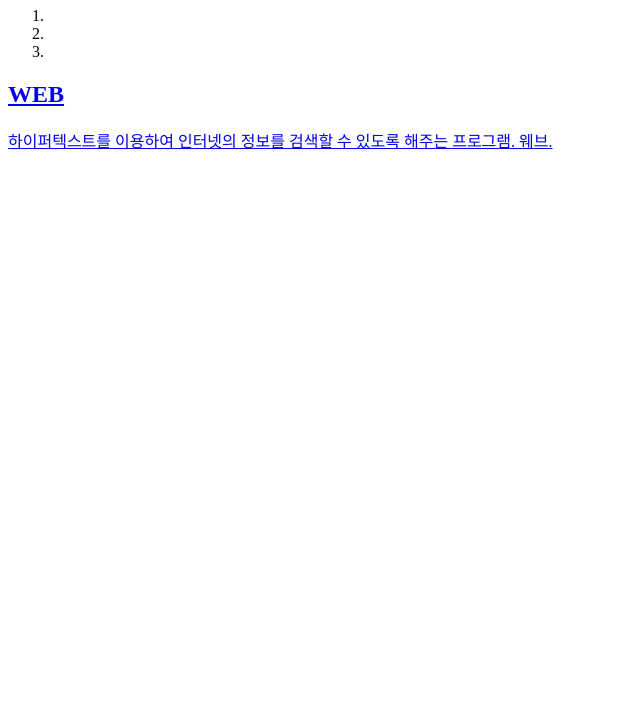
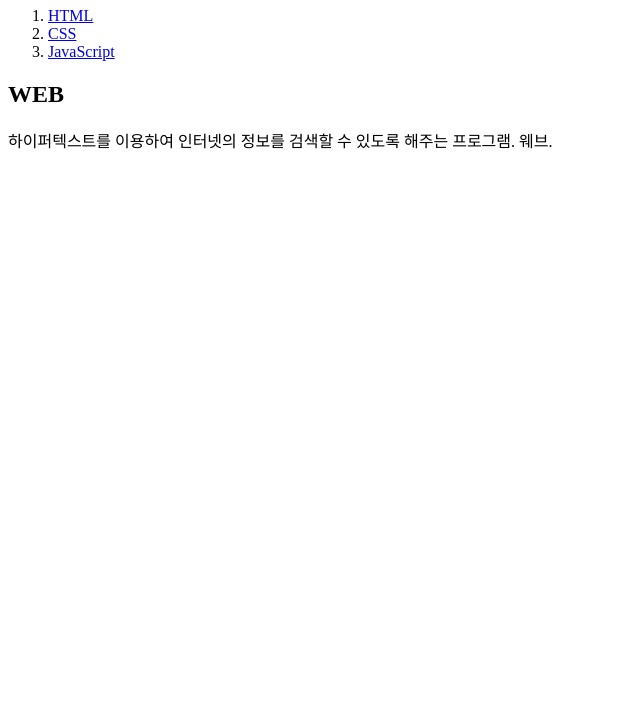
Before and after one commit to dotai85/brookiana85, a plain HTML site: page index.html in a window 1280 px wide. Shown: the part 73-800 px from the top of the page, without its empty margins (0-640 px from the left). Drawn offline with Linux system fonts and the light colour scheme.

Commit message:
second step

```diff
--- a/index.html
+++ b/index.html
@@ -6,9 +6,9 @@
 <body>
   <h1><a href="index.html">WEB</a></h1>
   <ol>
-    <li><a href="1.html"HTML</a></li>
-    <li><a href="2.html"CSS</a></li>
-    <li><a href="3.html"JavaScript</a></li>
+    <li><a href="1.html">HTML</a></li>
+    <li><a href="2.html">CSS</a></li>
+    <li><a href="3.html">JavaScript</a></li>
   </ol>
   <h2>WEB</h2>
   <p>
```
